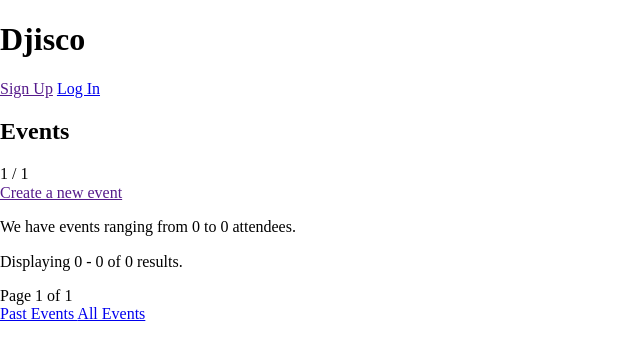
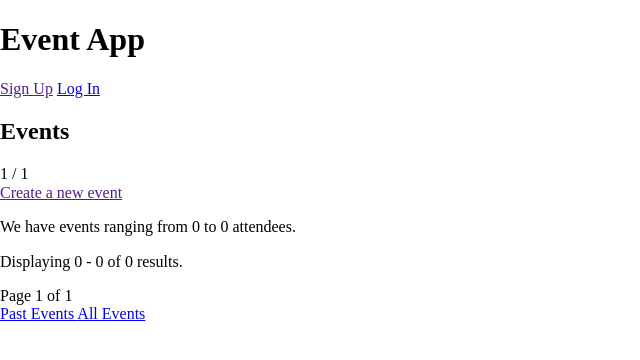
Before and after one commit to 16000psi/djisco, a Django app: page /events/ in a window 1280 px wide. Shown: the top 360 px of the page, without its empty margins (0-640 px from the left). Run offline with Django 4.2, Linux system fonts and the light colour scheme; data that the repository does not hold is empty.

```diff
--- a/events/templates/base.html
+++ b/events/templates/base.html
@@ -18,7 +18,7 @@
     <body>
         <header class="header">
             <div class="header__inner">
-            <h1>Djisco</h1>
+                <h1>Event App</h1>
                 {% if user.is_authenticated %}
                     <p>You are logged in as <strong>{{ user.username }}</strong>.</p>
                 {% endif %}
```
Lines whose indentation alone changed are shown as unchanged.
